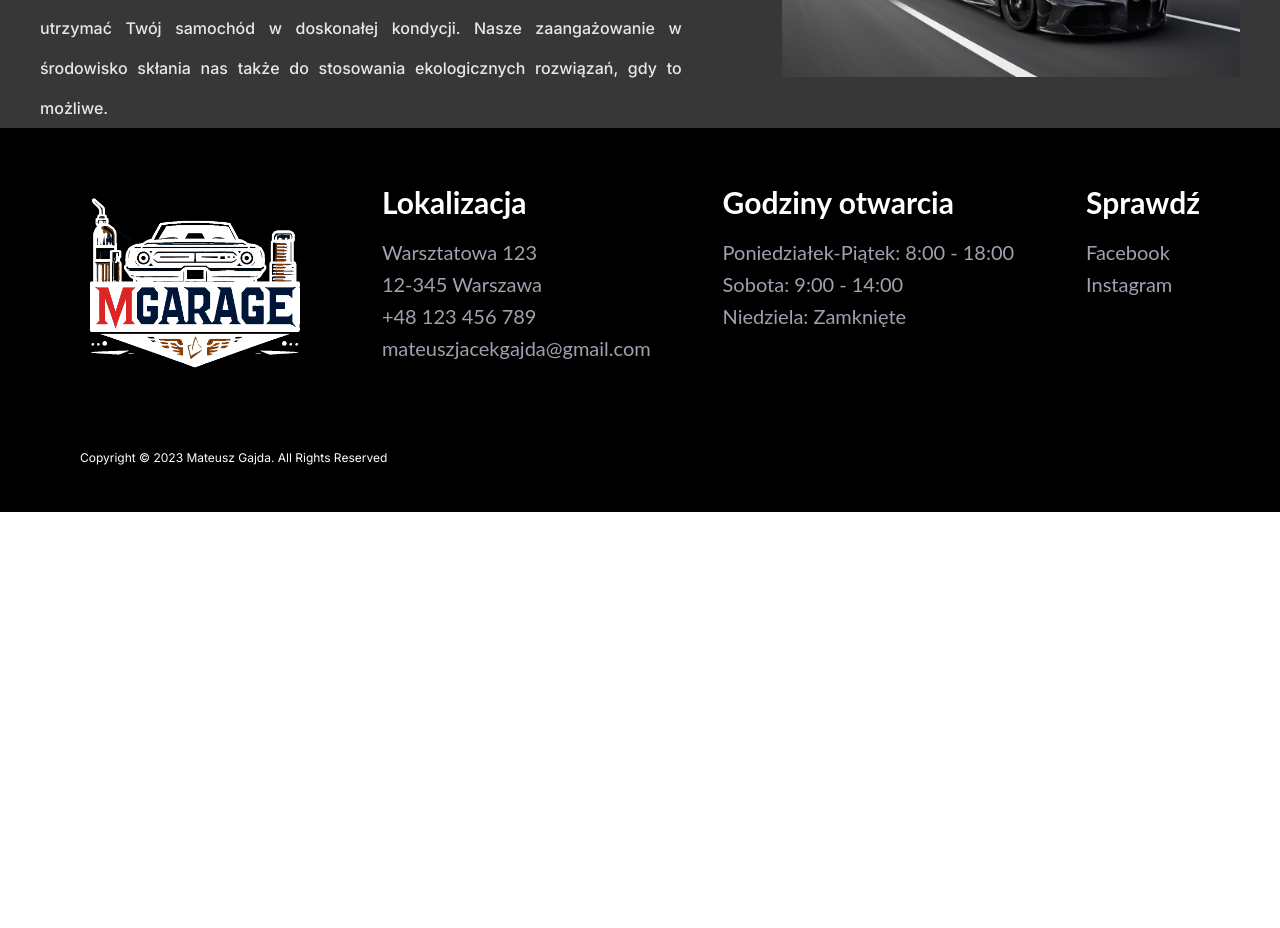
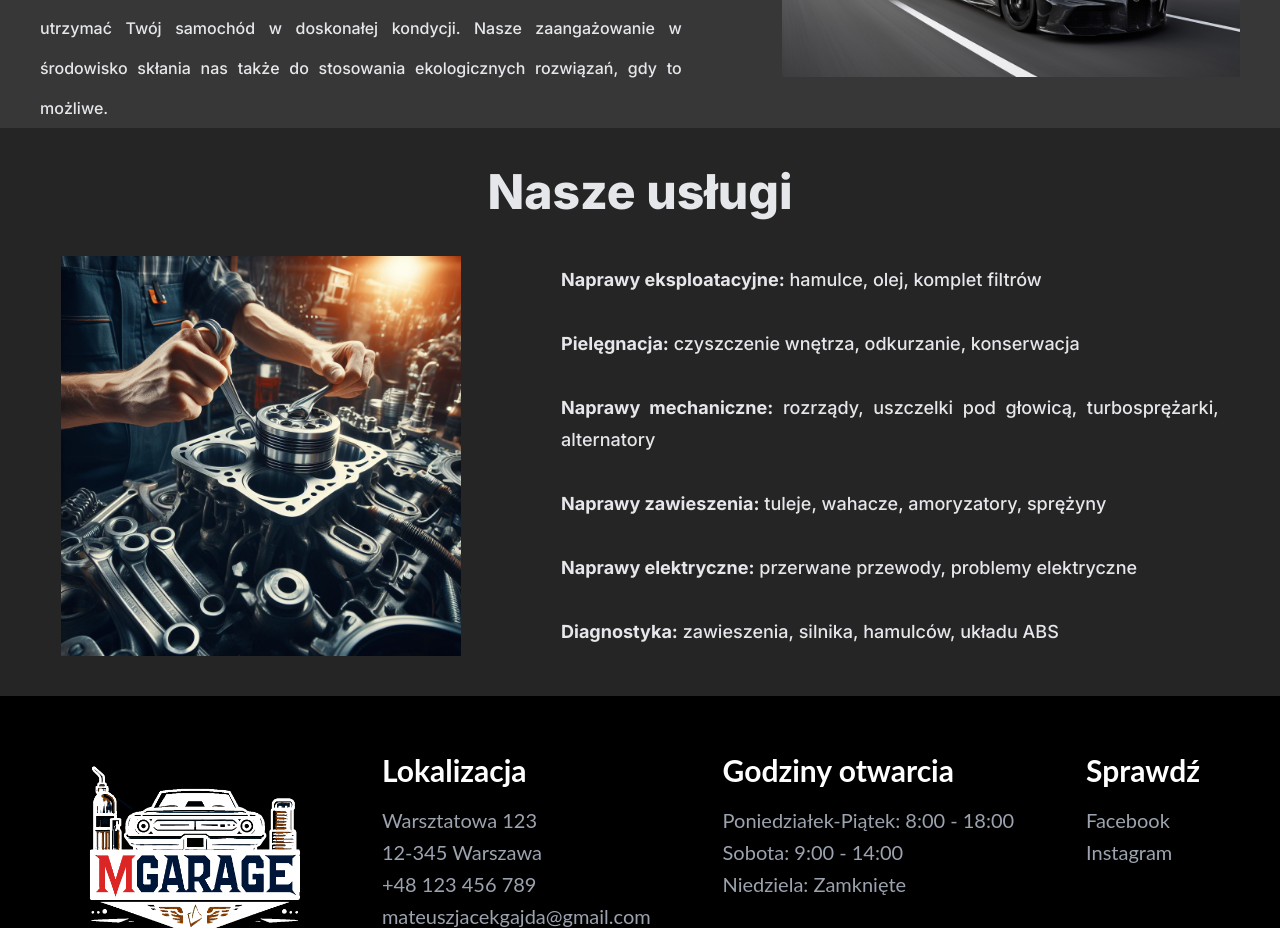
Before and after one commit to mg300/mgarage, a Next.js app: page / in a window 1280 px wide. Shown: the part 1220-2148 px from the top of the page. Before the commit the page ends 1732 px from the top, so only its background shows below. Built offline with nearby package versions, Linux system fonts and the light colour scheme.

Commit message:
feat: add services

```diff
--- a/src/app/components/Navbar/Navbar.tsx
+++ b/src/app/components/Navbar/Navbar.tsx
@@ -1,5 +1,4 @@
 import React from "react";
-import Logo from "../Logo";
 import Image from "next/image";
 
 function Navbar() {
--- /dev/null
+++ b/src/app/components/Services.tsx
@@ -0,0 +1,45 @@
+import React from "react";
+import Image from "next/image";
+
+function Services() {
+  return (
+    <div className="flex flex-col items-center bg-[#252525]">
+      <div className="text-gray-200 lg:text-5xl text-5xl font-extrabold my-10">Nasze usługi</div>
+      <div className="flex flex-col lg:flex-row items-center lg:mx-10 lg:mb-10 gap-[30px]">
+        <div className="lg:w-[50%] max-w-[700px]">
+          <Image src="/engine2.jpg" width={400} height={400} alt="engine" />
+        </div>
+        <div className="w-[90%] lg:w-[70%] text-justify flex:1 text-gray-200 font-medium lg:leading-8 xl:leading-10">
+          <ul className="leading-8 text-lg">
+            <li>
+              <span className="font-bold">Naprawy eksploatacyjne:</span> hamulce, olej, komplet filtrów
+            </li>
+            <br></br>
+            <li>
+              <span className="font-bold">Pielęgnacja:</span> czyszczenie wnętrza, odkurzanie, konserwacja{" "}
+            </li>
+            <br></br>
+            <li>
+              <span className="font-bold">Naprawy mechaniczne:</span> rozrządy, uszczelki pod głowicą, turbosprężarki,
+              alternatory
+            </li>
+            <br></br>
+            <li>
+              <span className="font-bold">Naprawy zawieszenia:</span> tuleje, wahacze, amoryzatory, sprężyny
+            </li>
+            <br></br>
+            <li>
+              <span className="font-bold">Naprawy elektryczne:</span> przerwane przewody, problemy elektryczne
+            </li>
+            <br></br>
+            <li>
+              <span className="font-bold">Diagnostyka:</span> zawieszenia, silnika, hamulców, układu ABS
+            </li>
+          </ul>
+        </div>
+      </div>
+    </div>
+  );
+}
+
+export default Services;
--- a/src/app/page.tsx
+++ b/src/app/page.tsx
@@ -1,6 +1,7 @@
 import Button from "./components/Button/Button";
 import BackgroundMain from "./components/BackgroundMain";
 import About from "./components/About";
+import Services from "./components/Services";
 
 export default function Home() {
   return (
@@ -18,6 +19,7 @@ export default function Home() {
         <BackgroundMain />
       </div>
       <About />
+      <Services />
     </>
   );
 }
```
Also changed, not shown: public/engine.jpeg (added), public/engine2.jpg (added).
